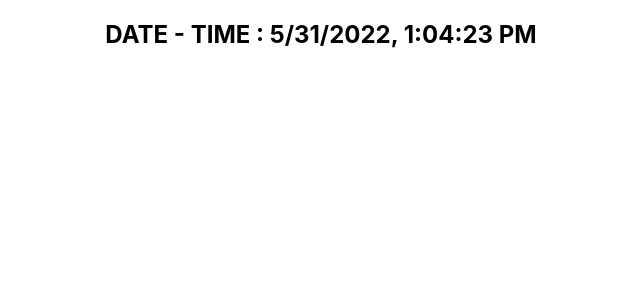
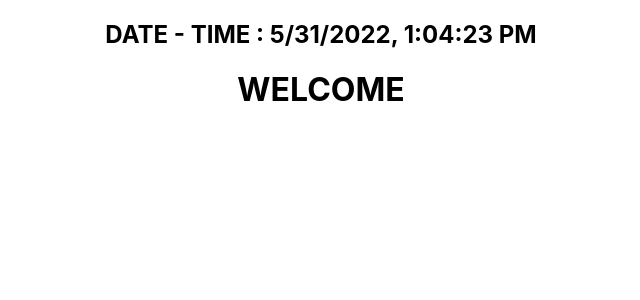
Before and after one commit to aktharshaik/clockapp, a React (Create React App) app: page / in a window 1280 px wide. Shown: the top 300 px of the page, without its empty margins (319-959 px from the left). Built offline with nearby package versions, Linux system fonts and the light colour scheme.

Commit message:
Testing npm run deploy

```diff
--- a/src/App.js
+++ b/src/App.js
@@ -12,6 +12,7 @@ const App = (props) =>{
   return (
     <div className="App">
       <Clock />
+      <h1>WELCOME</h1>
     </div>
   );
 }
```
